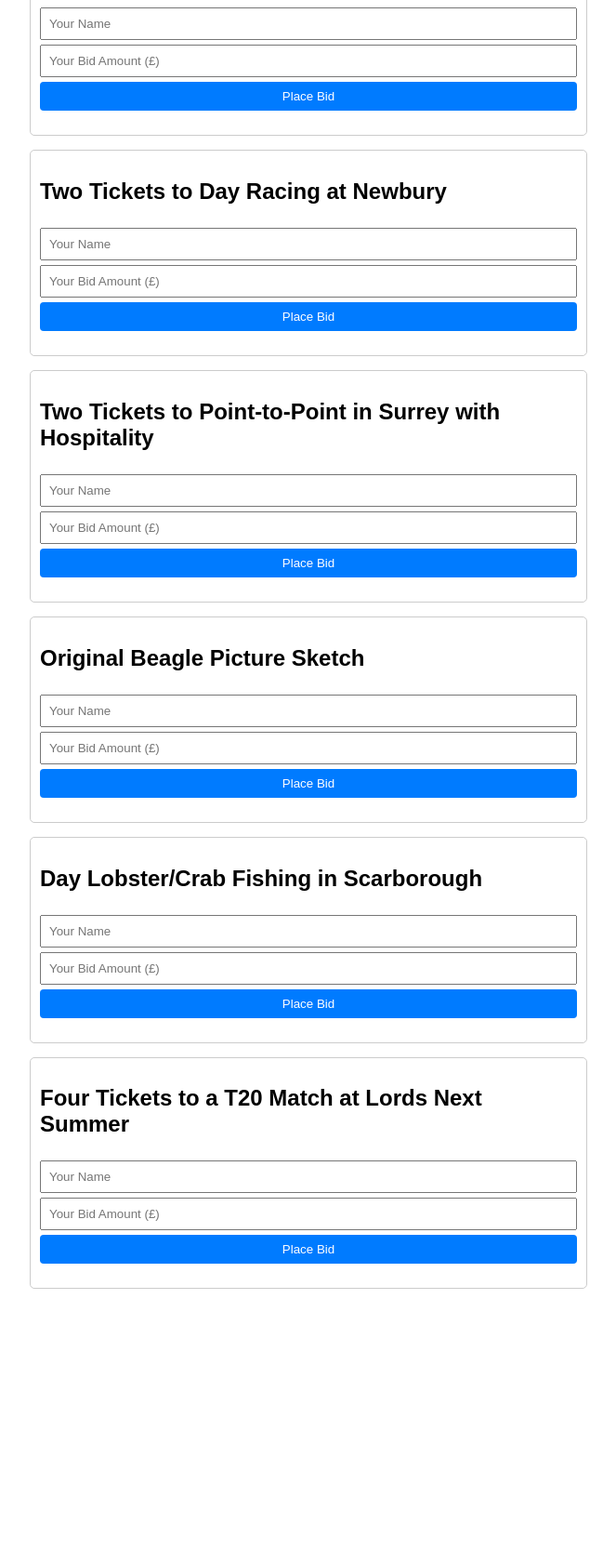
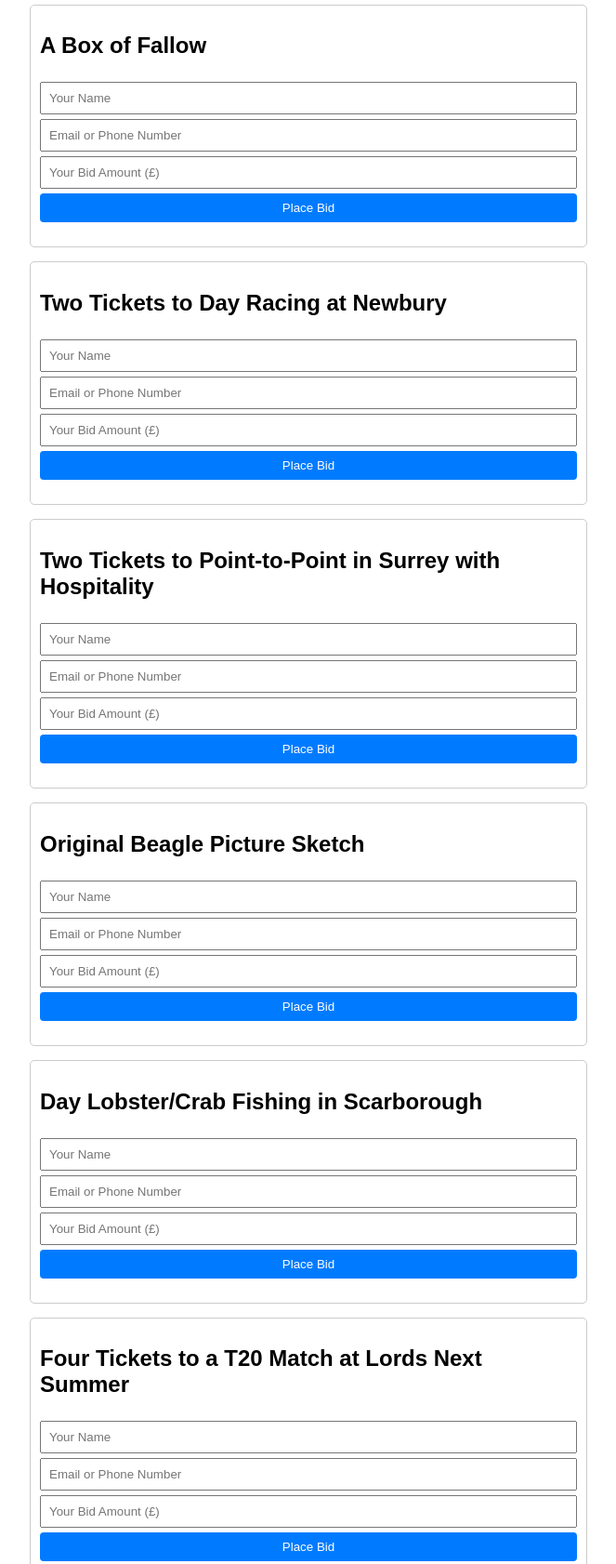
Before and after one commit to RoryKnightBeagle/BIGBASHBALLAUCTION, a plain HTML site: page index.html in a window 1280 px wide. Shown: the part 677-2359 px from the top of the page at 93% size, without its empty margins (308-971 px from the left). Before the commit the page ends 2108 px from the top, so only its background shows below. Drawn offline with Linux system fonts and the light colour scheme.

Commit message:
Update index.html
further edits

```diff
--- a/index.html
+++ b/index.html
@@ -20,9 +20,10 @@ xml
 
   <div class="auction-item">
     <h2>1 Week Hunting in Normandy</h2>
-    <form class="bid-form" action="https://formspree.io/f/YOUR_FORM_ID" method="POST">
+    <form class="bid-form" action="https://formspree.io/f/mvgwrzzo" method="POST">
       <input type="hidden" name="lot" value="1 Week Hunting in Normandy" />
       <input type="text" name="name" placeholder="Your Name" required />
+      <input type="text" name="contact" placeholder="Email or Phone Number" required />
       <input type="number" name="bid" placeholder="Your Bid Amount (£)" min="0" step="0.01" required />
       <button type="submit">Place Bid</button>
     </form>
@@ -30,9 +31,10 @@ xml
 
   <div class="auction-item">
     <h2>Flat in Broadstairs, Kent - Weekend Stay</h2>
-    <form class="bid-form" action="https://formspree.io/f/YOUR_FORM_ID" method="POST">
+    <form class="bid-form" action="https://formspree.io/f/mvgwrzzo" method="POST">
       <input type="hidden" name="lot" value="Flat in Broadstairs, Kent - Weekend Stay" />
       <input type="text" name="name" placeholder="Your Name" required />
+      <input type="text" name="contact" placeholder="Email or Phone Number" required />
       <input type="number" name="bid" placeholder="Your Bid Amount (£)" min="0" step="0.01" required />
       <button type="submit">Place Bid</button>
     </form>
@@ -40,9 +42,10 @@ xml
 
   <div class="auction-item">
     <h2>A Box of Fallow</h2>
-    <form class="bid-form" action="https://formspree.io/f/YOUR_FORM_ID" method="POST">
+    <form class="bid-form" action="https://formspree.io/f/mvgwrzzo" method="POST">
       <input type="hidden" name="lot" value="A Box of Fallow" />
       <input type="text" name="name" placeholder="Your Name" required />
+      <input type="text" name="contact" placeholder="Email or Phone Number" required />
       <input type="number" name="bid" placeholder="Your Bid Amount (£)" min="0" step="0.01" required />
       <button type="submit">Place Bid</button>
     </form>
@@ -50,9 +53,10 @@ xml
 
   <div class="auction-item">
     <h2>Two Tickets to Day Racing at Newbury</h2>
-    <form class="bid-form" action="https://formspree.io/f/YOUR_FORM_ID" method="POST">
+    <form class="bid-form" action="https://formspree.io/f/mvgwrzzo" method="POST">
       <input type="hidden" name="lot" value="Two Tickets to Day Racing at Newbury" />
       <input type="text" name="name" placeholder="Your Name" required />
+      <input type="text" name="contact" placeholder="Email or Phone Number" required />
       <input type="number" name="bid" placeholder="Your Bid Amount (£)" min="0" step="0.01" required />
       <button type="submit">Place Bid</button>
     </form>
@@ -60,9 +64,10 @@ xml
 
   <div class="auction-item">
     <h2>Two Tickets to Point-to-Point in Surrey with Hospitality</h2>
-    <form class="bid-form" action="https://formspree.io/f/YOUR_FORM_ID" method="POST">
+    <form class="bid-form" action="https://formspree.io/f/mvgwrzzo" method="POST">
       <input type="hidden" name="lot" value="Two Tickets to Point-to-Point in Surrey with Hospitality" />
       <input type="text" name="name" placeholder="Your Name" required />
+      <input type="text" name="contact" placeholder="Email or Phone Number" required />
       <input type="number" name="bid" placeholder="Your Bid Amount (£)" min="0" step="0.01" required />
       <button type="submit">Place Bid</button>
     </form>
@@ -70,9 +75,10 @@ xml
 
   <div class="auction-item">
     <h2>Original Beagle Picture Sketch</h2>
-    <form class="bid-form" action="https://formspree.io/f/YOUR_FORM_ID" method="POST">
+    <form class="bid-form" action="https://formspree.io/f/mvgwrzzo" method="POST">
       <input type="hidden" name="lot" value="Original Beagle Picture Sketch" />
       <input type="text" name="name" placeholder="Your Name" required />
+      <input type="text" name="contact" placeholder="Email or Phone Number" required />
       <input type="number" name="bid" placeholder="Your Bid Amount (£)" min="0" step="0.01" required />
       <button type="submit">Place Bid</button>
     </form>
@@ -80,9 +86,10 @@ xml
 
   <div class="auction-item">
     <h2>Day Lobster/Crab Fishing in Scarborough</h2>
-    <form class="bid-form" action="https://formspree.io/f/YOUR_FORM_ID" method="POST">
+    <form class="bid-form" action="https://formspree.io/f/mvgwrzzo" method="POST">
       <input type="hidden" name="lot" value="Day Lobster/Crab Fishing in Scarborough" />
       <input type="text" name="name" placeholder="Your Name" required />
+      <input type="text" name="contact" placeholder="Email or Phone Number" required />
       <input type="number" name="bid" placeholder="Your Bid Amount (£)" min="0" step="0.01" required />
       <button type="submit">Place Bid</button>
     </form>
@@ -90,9 +97,10 @@ xml
 
   <div class="auction-item">
     <h2>Four Tickets to a T20 Match at Lords Next Summer</h2>
-    <form class="bid-form" action="https://formspree.io/f/YOUR_FORM_ID" method="POST">
+    <form class="bid-form" action="https://formspree.io/f/mvgwrzzo" method="POST">
       <input type="hidden" name="lot" value="Four Tickets to a T20 Match at Lords Next Summer" />
       <input type="text" name="name" placeholder="Your Name" required />
+      <input type="text" name="contact" placeholder="Email or Phone Number" required />
       <input type="number" name="bid" placeholder="Your Bid Amount (£)" min="0" step="0.01" required />
       <button type="submit">Place Bid</button>
     </form>
```
